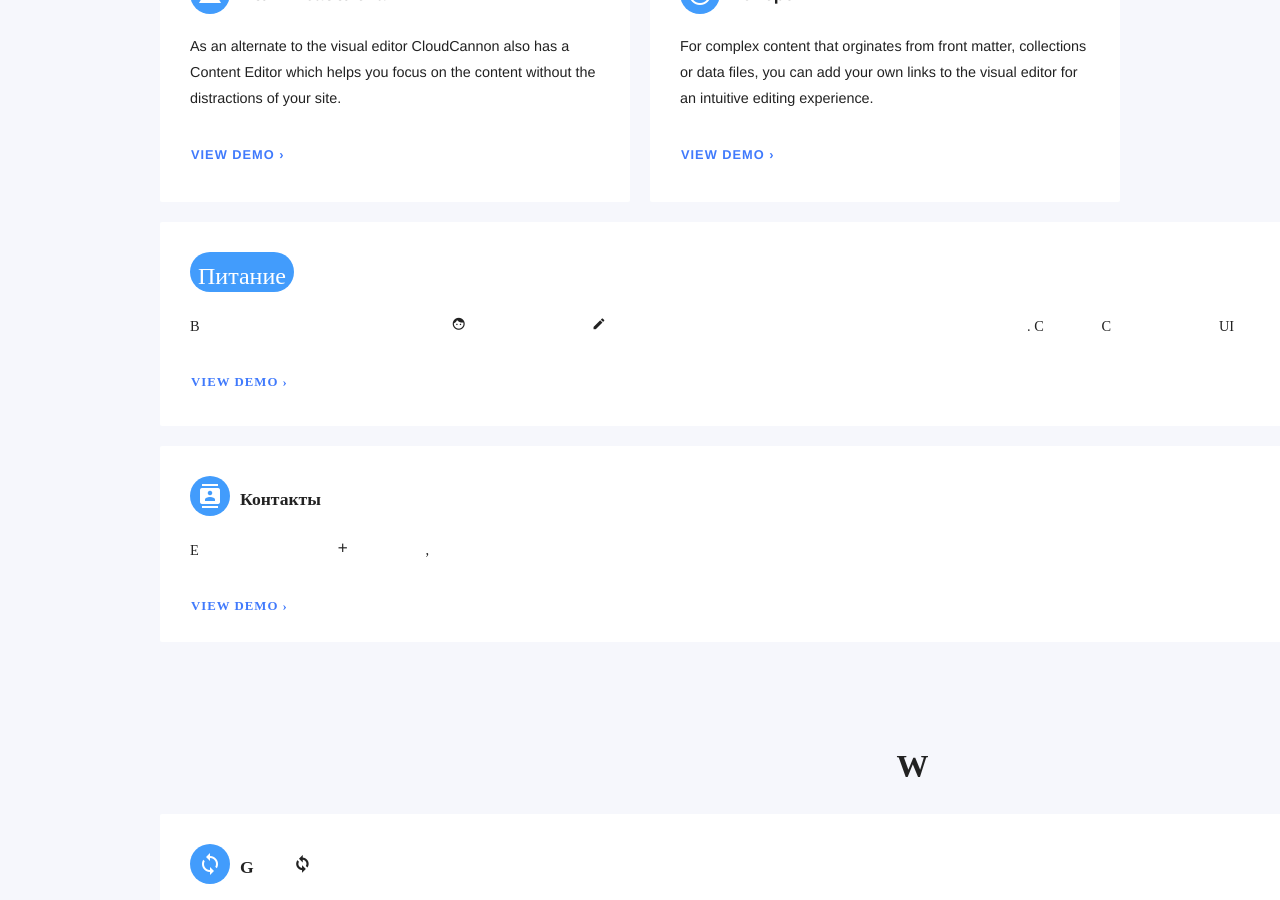
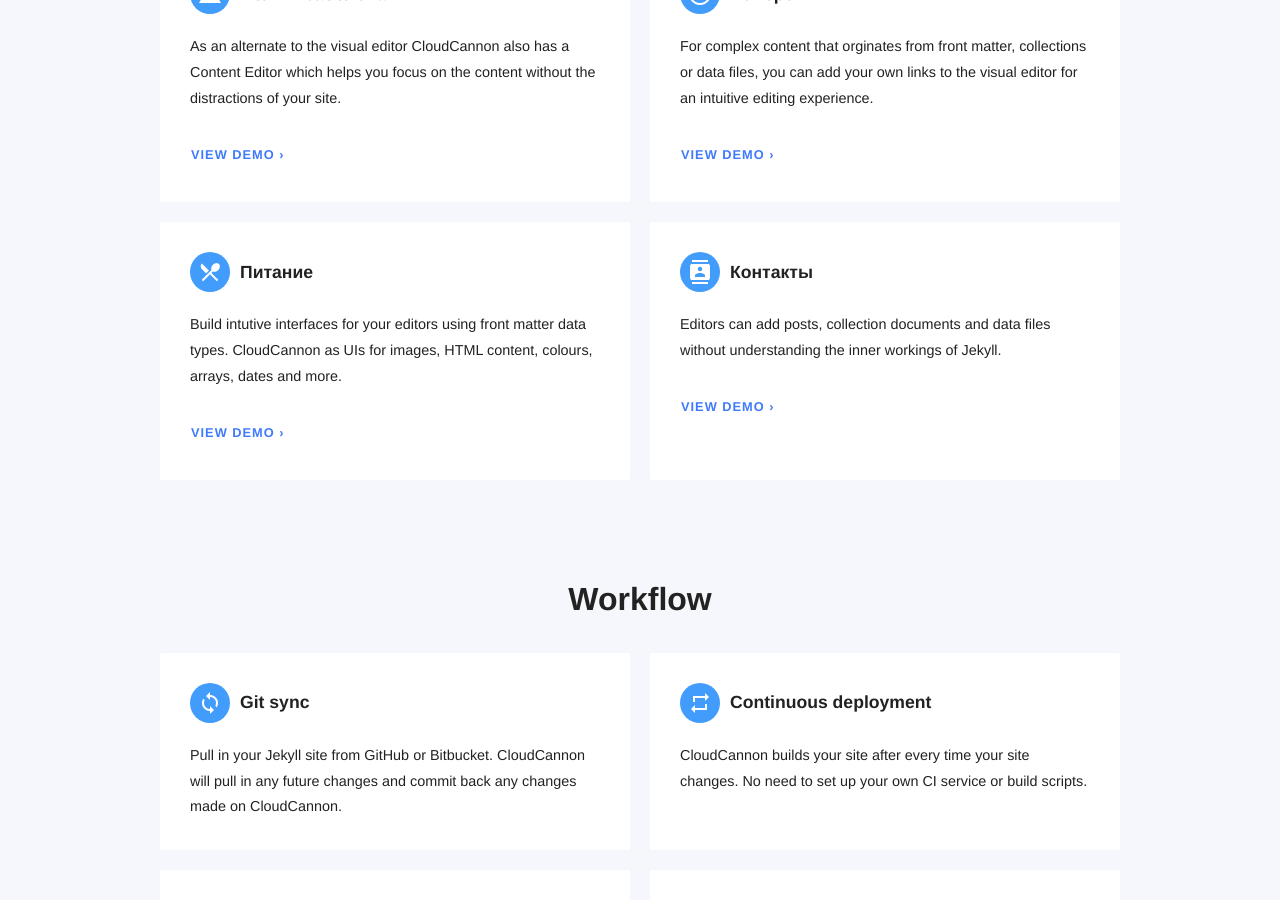
Before and after one commit to RakhimyanTim/fitness.github.io, a Jekyll site: the page built from pages/features.html, in a window 1280 px wide and 900 px high, scrolled down 975 px. Built offline with Jekyll 4.4.1, drawn with Linux system fonts in a browser that asks for light colours; some web fonts are replaced.

Commit message:
Update features.html

```diff
--- a/pages/features.html
+++ b/pages/features.html
@@ -32,7 +32,7 @@
 
 		{% include components/features/data-block.html icon="settings_input_svideo" video="pxMAYVMYBrU" title="Измерения" content="For complex content that orginates from front matter, collections or data files, you can add your own links to the visual editor for an intuitive editing experience." %}
 
-		{% include components/features/data-block.html icon="<restaurant_menu" video="rbJoUhSPUHA" title="Питание" content="Build intutive interfaces for your editors using front matter data types. CloudCannon as UIs for images, HTML content, colours, arrays, dates and more." %}
+		{% include components/features/data-block.html icon="restaurant_menu" video="rbJoUhSPUHA" title="Питание" content="Build intutive interfaces for your editors using front matter data types. CloudCannon as UIs for images, HTML content, colours, arrays, dates and more." %}
 
 		{% include components/features/data-block.html icon="contacts" video="j-nWzBt_Wkg" title="Контакты" content="Editors can add posts, collection documents and data files without understanding the inner workings of Jekyll." %}
 	</ul>
```
